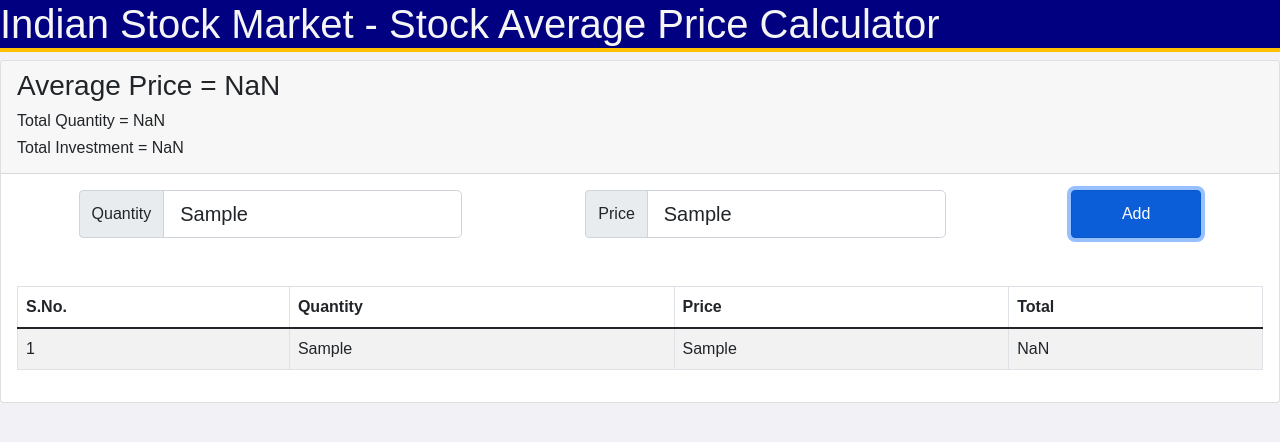
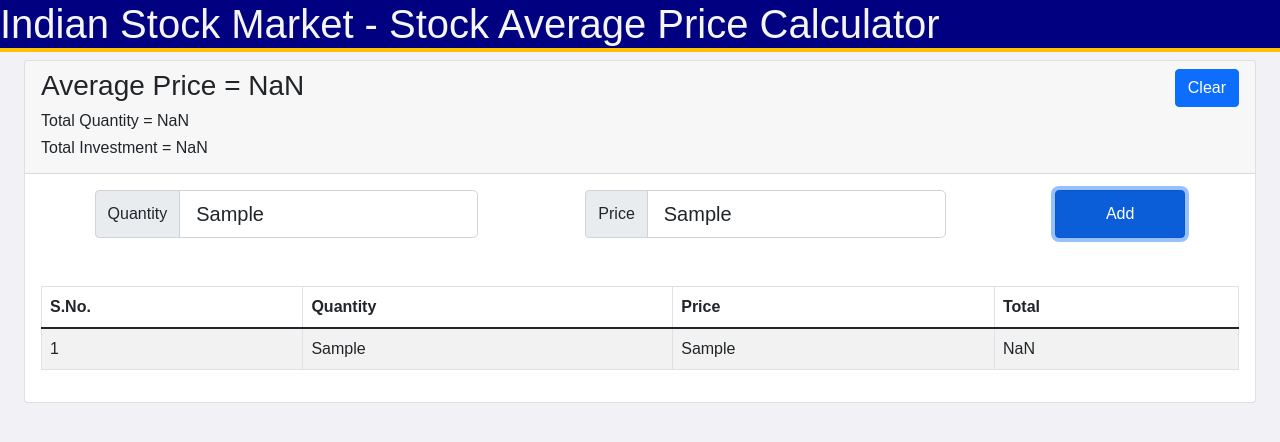
Before and after one commit to ga245004/indian-stock-market-stock-price-average-calculator, a React (Create React App) app: page / in a window 1280 px wide. Both pictures are taken after typing "Sample", "Sample" into the empty fields and a click on the button "Add". Shown: the top 442 px of the page. Built offline with nearby package versions, Linux system fonts and the light colour scheme.

Commit message:
added clear button and refractor add entry component

```diff
--- /dev/null
+++ b/src/components/AddEntry/AddEntry.css
@@ -0,0 +1,13 @@
+.add-entry-form {
+  display: flex;
+  margin-bottom: 32px;
+  justify-content: space-around;
+}
+
+.add-entry-form .btn {
+  margin-left: 2px;
+  padding: 0px 50px;
+}
+.add-entry-form .input-group {
+  width: auto;
+}
--- /dev/null
+++ b/src/components/AddEntry/AddEntry.js
@@ -0,0 +1,69 @@
+import React, { useState } from "react";
+import { Form, Button, InputGroup } from "react-bootstrap";
+
+import "./AddEntry.css";
+const AddEntry = ({ setEntry }) => {
+  const [newQuantity, setNewQuantity] = useState("");
+  const [newPrice, setNewPrice] = useState("");
+
+  const onChangeQuantity = ({ target }) => {
+    console.log(target, target.value);
+    const { value } = target;
+    setNewQuantity(value);
+  };
+
+  const onChangePrice = ({ target }) => {
+    console.log(target, target.value);
+    const { value } = target;
+    setNewPrice(value);
+  };
+
+  const AddEntry = () => {
+    console.log("add", newQuantity, newPrice);
+    if (newQuantity && newPrice) {
+      const newEntry = {
+        quantity: newQuantity,
+        price: newPrice
+      };
+      setEntry && setEntry(newEntry);
+    }
+  };
+
+  return (
+    <>
+      <div className="add-entry-form">
+        <InputGroup className="mb-3">
+          <InputGroup.Text id="new-quantity">Quantity</InputGroup.Text>
+          <Form.Control
+            size="lg"
+            type="text"
+            aria-label="new quantity"
+            aria-describedby="new-quantity"
+            placeholder=""
+            value={newQuantity}
+            onChange={onChangeQuantity}
+          />
+        </InputGroup>
+        <InputGroup className="mb-3">
+          <InputGroup.Text id="new-quantity">Price</InputGroup.Text>
+          <Form.Control
+            size="lg"
+            type="text"
+            aria-label="new price"
+            aria-describedby="new-price"
+            placeholder=""
+            value={newPrice}
+            onChange={onChangePrice}
+          />
+        </InputGroup>
+        <InputGroup className="mb-3">
+          <Button variant="primary" type="submit" onClick={AddEntry}>
+            Add
+          </Button>
+        </InputGroup>
+      </div>
+    </>
+  );
+};
+
+export default AddEntry;
--- a/src/components/StockEntry/StockEntry.css
+++ b/src/components/StockEntry/StockEntry.css
@@ -1,13 +1,8 @@
-.entry-form {
-  display: flex;
-  margin-bottom: 32px;
-  justify-content: space-around;
+.card {
+  margin: 0px 24px 24px 24px;
 }
 
-.entry-form .btn {
-  margin-left: 2px;
-  padding: 0px 50px;
+.header {
+  display: flex;
+  justify-content: space-between;
 }
-.entry-form .input-group {
-  width: auto;
-}
--- a/src/components/StockEntry/StockEntry.js
+++ b/src/components/StockEntry/StockEntry.js
@@ -1,11 +1,10 @@
 import React, { useState, useEffect } from "react";
 import { Card, Table, Form, Button, InputGroup } from "react-bootstrap";
 
+import AddEntry from "../AddEntry/AddEntry";
 import "./StockEntry.css";
 
 const StockEntry = () => {
-  const [newQuantity, setNewQuantity] = useState("");
-  const [newPrice, setNewPrice] = useState("");
   const [totalQuantity, setTotalQuantity] = useState(0);
   const [averagePrice, setAveragePrice] = useState(0.0);
 
@@ -15,17 +14,9 @@ const StockEntry = () => {
     return quantity * price;
   };
 
-  const AddEntry = () => {
-    console.log("add", newQuantity, newPrice);
-    if (newQuantity && newPrice) {
-      const newEntries = [
-        {
-          quantity: newQuantity,
-          price: newPrice
-        }
-      ];
+  const SetEntry = (entry) => {
+    const newEntries = [entry];
     setEntries(newEntries.concat(entries));
-    }
   };
 
   useEffect(() => {
@@ -53,53 +44,32 @@ const StockEntry = () => {
     <>
       <Card>
         <Card.Header>
+          <div className="header">
+            <div className="header-labels">
               <h3>Average Price = {averagePrice}</h3>
               <h6>Total Quantity = {totalQuantity}</h6>
               <h6>
                 Total Investment ={" "}
                 {getTotal({ quantity: totalQuantity, price: averagePrice })}
               </h6>
+            </div>
+            <div className="header-actions">
+              {entries.length > 0 && (
+                <Button
+                  variant="primary"
+                  type="button"
+                  onClick={() => {
+                    setEntries([]);
+                  }}
+                >
+                  Clear
+                </Button>
+              )}
+            </div>
+          </div>
         </Card.Header>
         <Card.Body>
-          <div className="entry-form">
-            <InputGroup className="mb-3">
-              <InputGroup.Text id="new-quantity">Quantity</InputGroup.Text>
-              <Form.Control
-                size="lg"
-                type="text"
-                aria-label="new quantity"
-                aria-describedby="new-quantity"
-                placeholder=""
-                value={newQuantity}
-                onChange={({ target }) => {
-                  console.log(target, target.value);
-                  const { value } = target;
-                  setNewQuantity(value);
-                }}
-              />
-            </InputGroup>
-            <InputGroup className="mb-3">
-              <InputGroup.Text id="new-quantity">Price</InputGroup.Text>
-              <Form.Control
-                size="lg"
-                type="text"
-                aria-label="new price"
-                aria-describedby="new-price"
-                placeholder=""
-                value={newPrice}
-                onChange={({ target }) => {
-                  console.log(target, target.value);
-                  const { value } = target;
-                  setNewPrice(value);
-                }}
-              />
-            </InputGroup>
-            <InputGroup className="mb-3">
-              <Button variant="primary" type="submit" onClick={AddEntry}>
-                Add
-              </Button>
-            </InputGroup>
-          </div>
+          <AddEntry setEntry={SetEntry} />
           <Table striped bordered hover>
             <thead>
               <tr>
```
Lines whose indentation alone changed are shown as unchanged.
